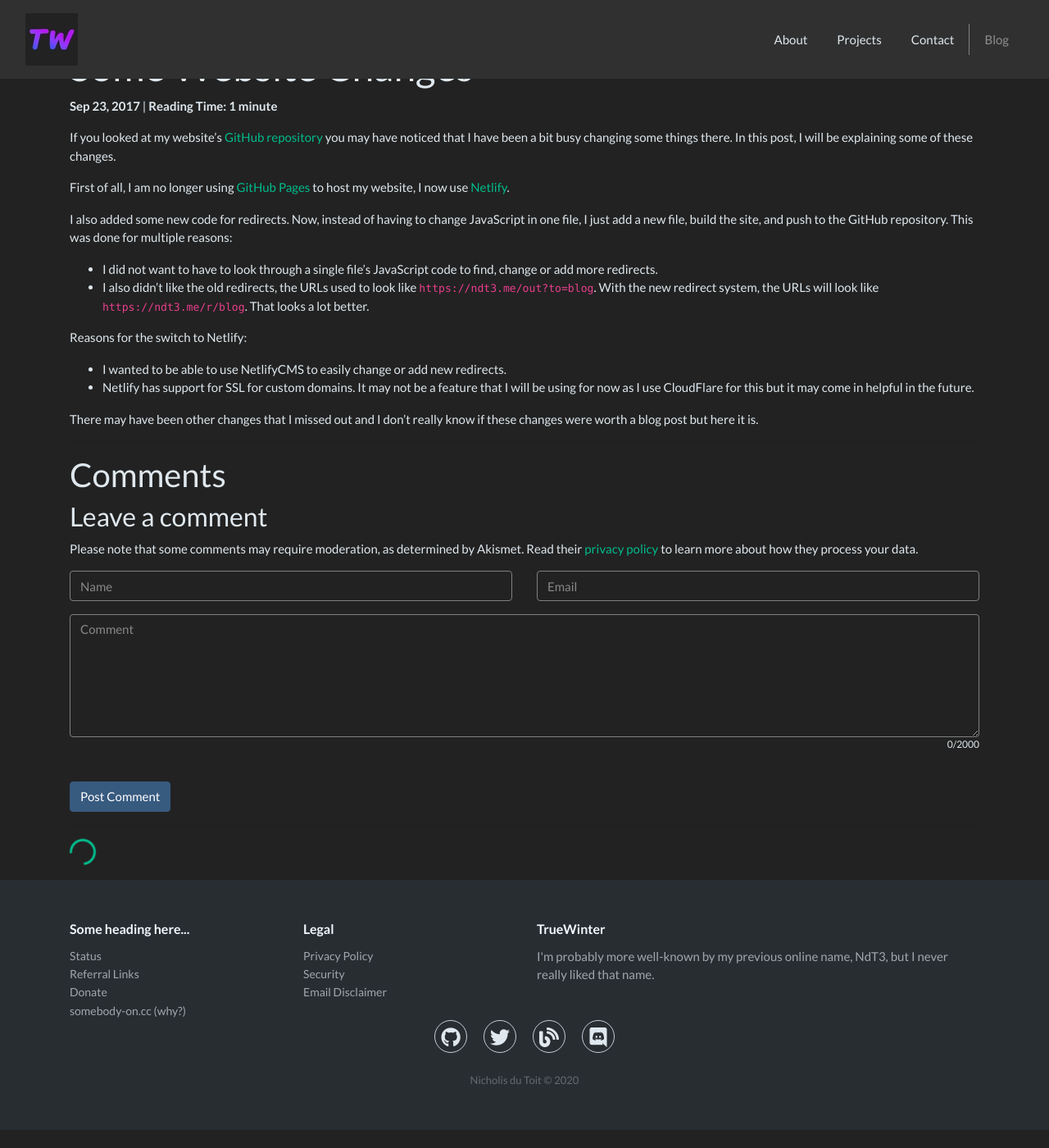
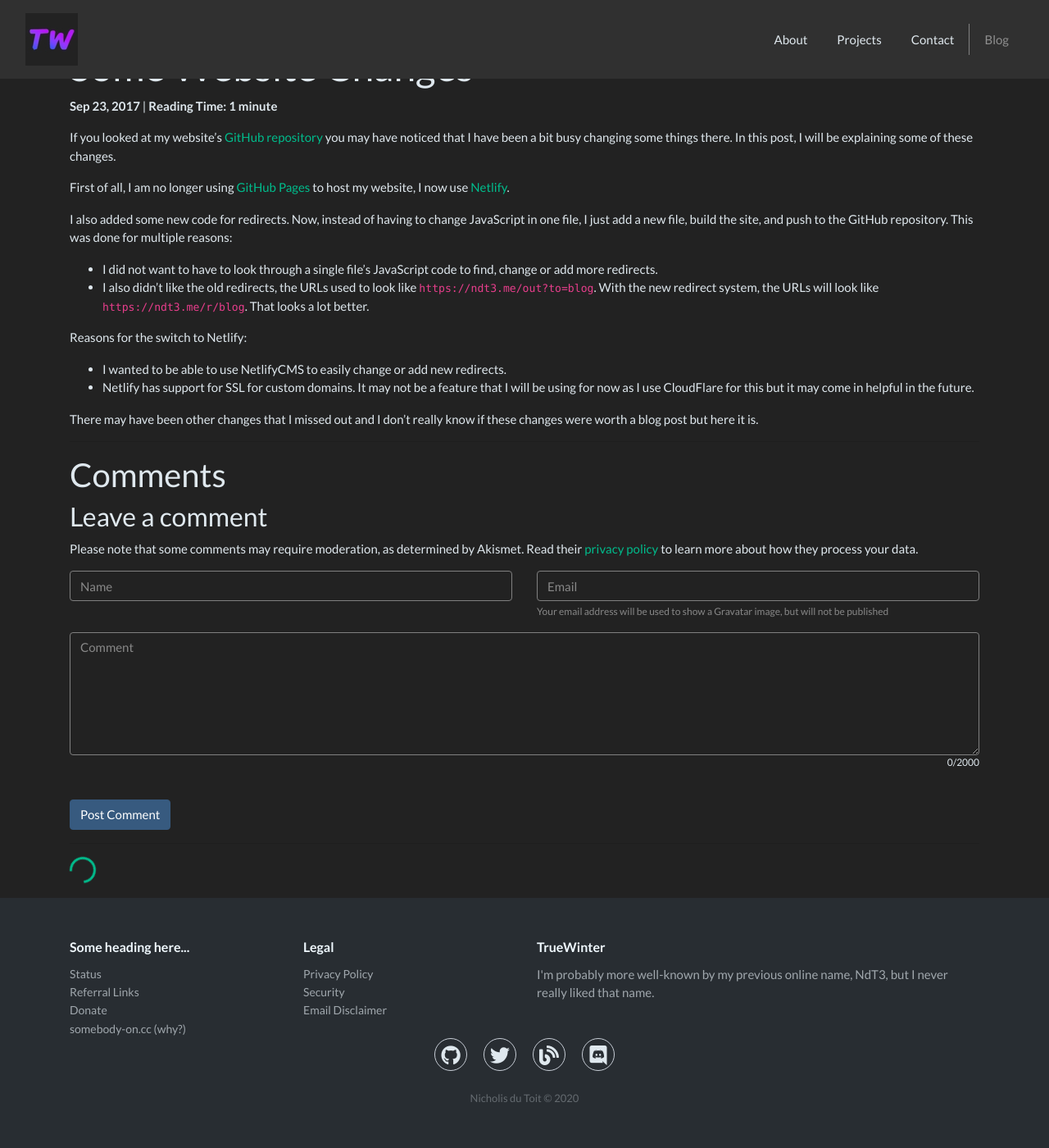
Before and after one commit to TrueWinter/blog, a Jekyll site: the page built from _posts/2017-09-23-some-website-changes.md, in a window 1280 px wide and 1400 px high, scrolled down 360 px. Shown: the whole window at 82% size. Built offline with Jekyll 4.4.1, drawn with Linux system fonts in a browser that asks for light colours; comment, search, counter and statistics services are not loaded; before the commit the page ends 1738 px from its top, so only the background shows below that.

Commit message:
mobile styling fixes

```diff
--- a/_layouts/post.html
+++ b/_layouts/post.html
@@ -43,6 +43,7 @@
 		</div>
 		<div class="form-group col-md">
 			<input type="email" class="form-control" placeholder="Email" name="email">
+			<small class="form-text text-muted">Your email address will be used to show a Gravatar image, but will not be published</small>
 		</div>
 	</div>
 
@@ -62,7 +63,7 @@
 <hr>
 <script id="recaptcha-lazy" data-src="https://www.google.com/recaptcha/api.js"></script>
 
-<style>.invalid-form-data{border:1px solid #f66!important;border-radius:3px!important}</style>
+<style>.invalid-form-data{border:1px solid #f66!important;border-radius:3px!important}#tw-comments{overflow-wrap:break-word}@media only screen and (max-width: 768px) {.reply{margin-left:8px !important;margin-top:8px;border-left:1px solid #404040;}.comment{border-left:1px solid #404040}</style>
 <script>
 	{% if dev %}
 	var commentsAPI = 'http://localhost:8804';
```
